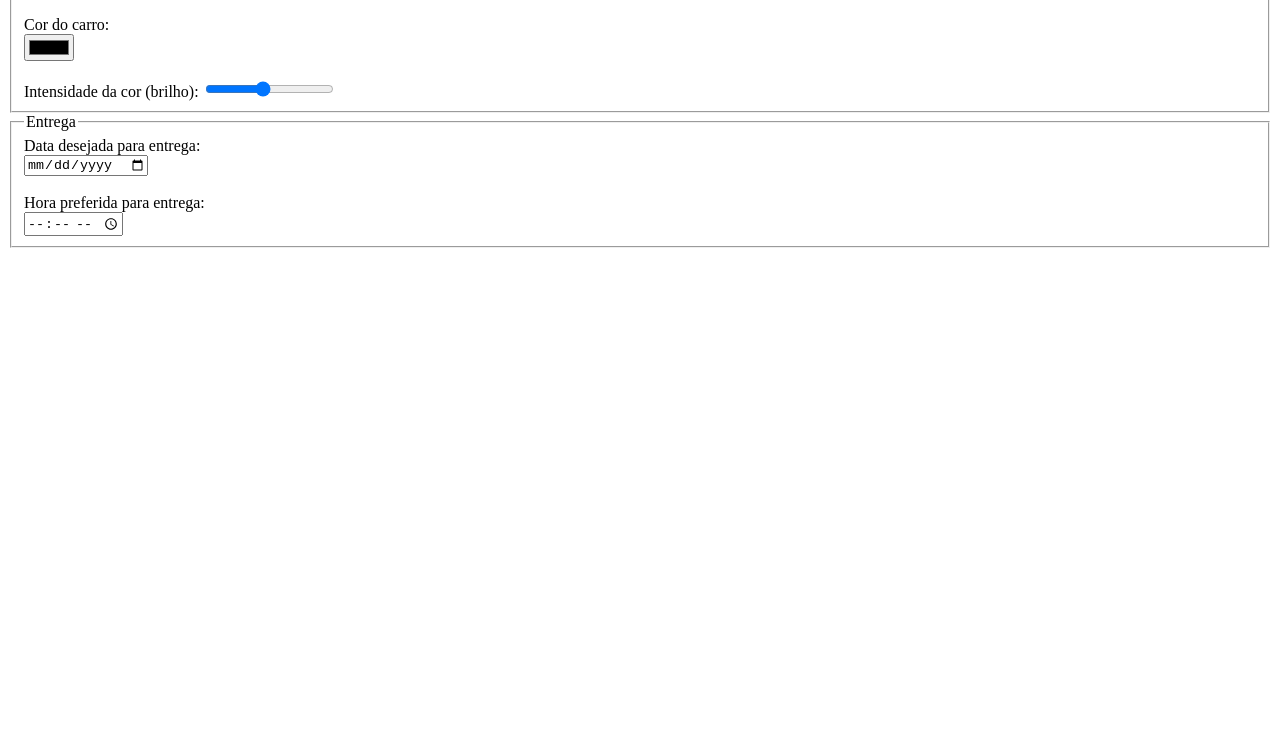
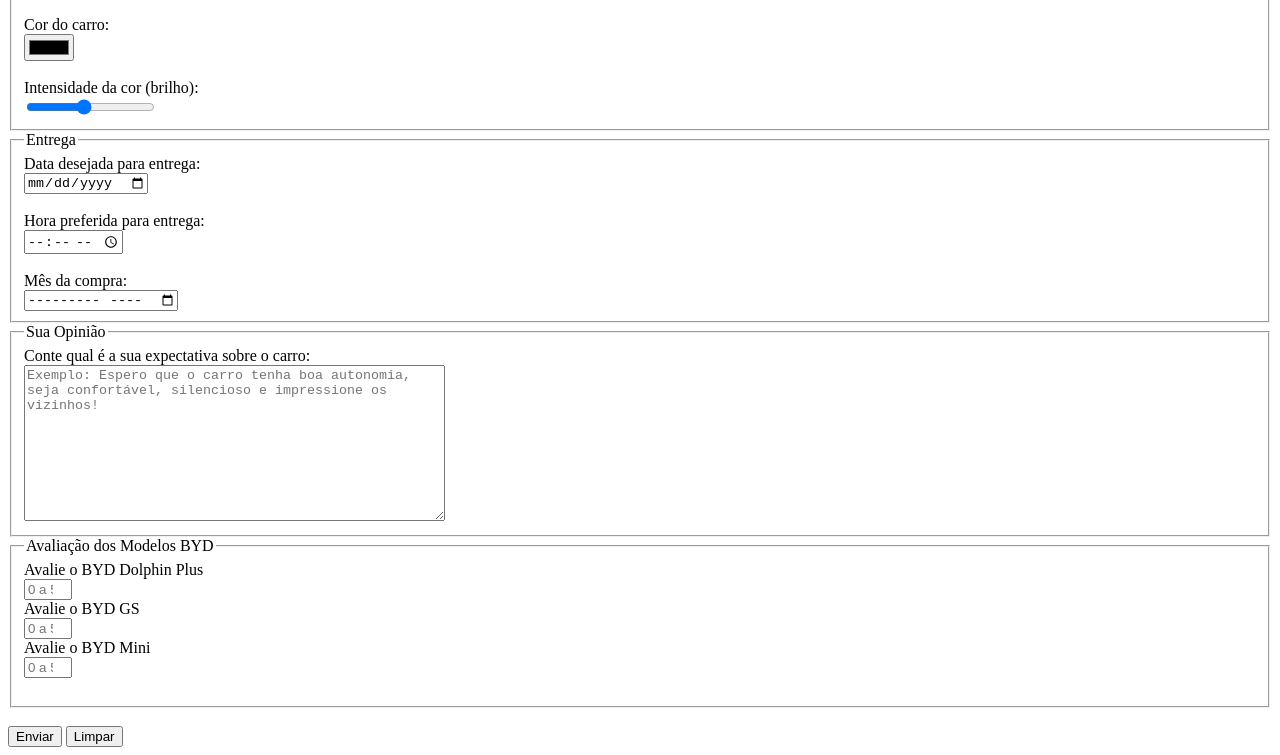
Before and after one commit to Guilhermetclab/Resolu-o-Formul-rio, a plain HTML site: page index.html in a window 1280 px wide. Shown: the part 604-1359 px from the top of the page. Before the commit the page ends 860 px from the top, so only its background shows below. Drawn offline with Linux system fonts and the light colour scheme.

Commit message:
Finalizado

```diff
--- a/index.html
+++ b/index.html
@@ -28,7 +28,7 @@
         <input type="password" name="senha" id="senha" placeholder="Digite sua senha" required><br><br>
 
         <label for="idade">Idade:</label><br>
-        <input type="number" name="idade" id="idade"  min="1" max="120" placeholder="Sua idade" required><br><br>
+        <input type="number" name="idade" id="idade"  min="1" max="120" placeholder="Sua idade"  required><br><br>
 
         <label for="estados">Estado de entrega:</label><br>
 
@@ -107,28 +107,51 @@
         max - Valor máximo
         value - Valor a ser iniciado
         -->
-    <label for="icor">Intensidade da cor (brilho):</label>
+    <label for="icor">Intensidade da cor (brilho):</label><br>
     <input type="range" id="icor" min="1" max="10" value="5" color="0000FF">
 
     </fieldset>
 
     <fieldset>
-    <legend>Entrega</legend>
+        <legend>Entrega</legend>
 
-    <label for="dataEntrega">Data desejada para entrega:</label><br>
-    <input type="date" id="dataEntrega" name="dataEntrega"><br><br>
+        <label for="dataEntrega">Data desejada para entrega:</label><br>
+        <input type="date" id="dataEntrega" name="dataEntrega"><br><br>
 
-    <label for="ihora">Hora preferida para entrega:</label><br>
-    <input type="time" name="hora" id="ihora">
+        <label for="ihora">Hora preferida para entrega:</label><br>
+        <input type="time" name="hora" id="ihora"><br><br>
 
-
-
+        <label for="mescompra">Mês da compra:</label><br>
+        <input type="month" id="mescompra" name="mescompra">
 
     </fieldset>
 
 
+    <fieldset>
+        <legend>Sua Opinião</legend>
 
+        <label for="imsg">Conte qual é a sua expectativa sobre o carro:</label><br>
+        <textarea name="" id="imsg" cols="50" rows="10" placeholder="Exemplo: Espero que o carro tenha boa autonomia, seja confortável, silencioso e impressione os vizinhos!"></textarea>
 
+    </fieldset>
+
+    <fieldset>
+
+        <legend>Avaliação dos Modelos BYD</legend>
+
+        <label for="avdolphinplus">Avalie o BYD Dolphin Plus</label><br>
+        <input type="number" name="avdolphinplus" id="avdolphinplus" min="0" max="5" placeholder="0 a 5"><br>
+
+        <label for="avgs">Avalie o BYD GS</label><br>
+        <input type="number" name="avgs" id="avgs" min="0" max="5" placeholder="0 a 5"><br>
+
+        <label for="avmini">Avalie o BYD Mini</label><br>
+        <input type="number" name="avmini" id="avmini" min="0" max="5" placeholder="0 a 5"><br><br>
+
+    </fieldset>
+
+    <br><input type="submit" value="Enviar">
+        <input type="reset" value="Limpar">
 
 
         <!-- Botão para enviar as respostas do formulário -->
```
